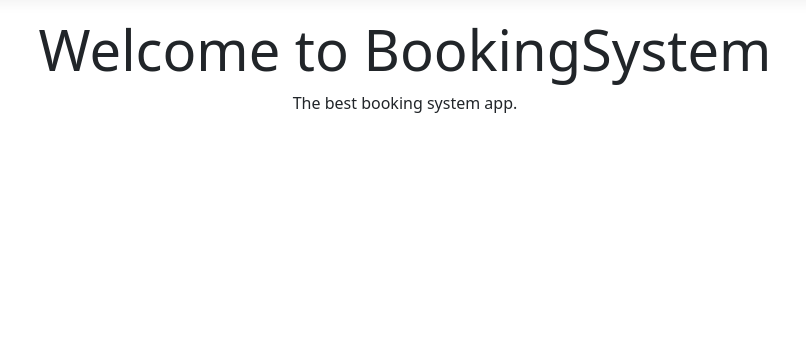
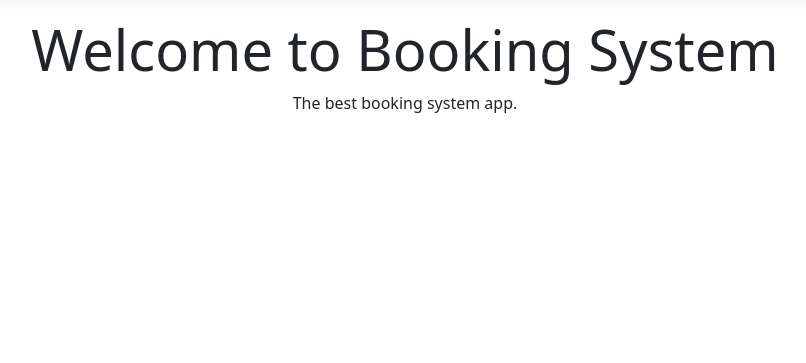
Before and after one commit to StiliyanIliev27/BookingSystem, an ASP.NET Core app: page / in a window 1280 px wide. Shown: the part 57-420 px from the top of the page, without its empty margins (235-1041 px from the left). Run offline with ASP.NET Core 8, Linux system fonts and the light colour scheme; style sheets or scripts are compiled from the project's sources; some libraries are stand-ins or nearby versions.

Commit message:
Modified title in Index.cshtml and _Layout.cshtml

```diff
--- a/src/BookingSystem/Views/Home/Index.cshtml
+++ b/src/BookingSystem/Views/Home/Index.cshtml
@@ -1,8 +1,8 @@
 @{
-    ViewData["Title"] = "Home Page";
+    ViewData["Title"] = "Booking System";
 }
 
 <div class="text-center">
-    <h1 class="display-4">Welcome to BookingSystem</h1>
+    <h1 class="display-4">Welcome to @ViewData["Title"]</h1>
     <p>The best booking system app.</p>
 </div>
--- a/src/BookingSystem/Views/Shared/_Layout.cshtml
+++ b/src/BookingSystem/Views/Shared/_Layout.cshtml
@@ -1,11 +1,15 @@
 @using BookingSystem.Components
+
+@{
+    ViewData["Title"] = "Booking System";
+}
 
 <!DOCTYPE html>
 <html lang="en">
 <head>
     <meta charset="utf-8" />
     <meta name="viewport" content="width=device-width, initial-scale=1.0" />
-    <title>@ViewData["Title"] - BookingSystem</title>
+    <title>@ViewData["Title"]</title>
     <link rel="stylesheet" href="~/lib/bootstrap/dist/css/bootstrap.min.css" />
     <link rel="stylesheet" href="~/css/site.css" asp-append-version="true" />
     <link rel="stylesheet" href="~/BookingSystem.styles.css" asp-append-version="true" />
```
